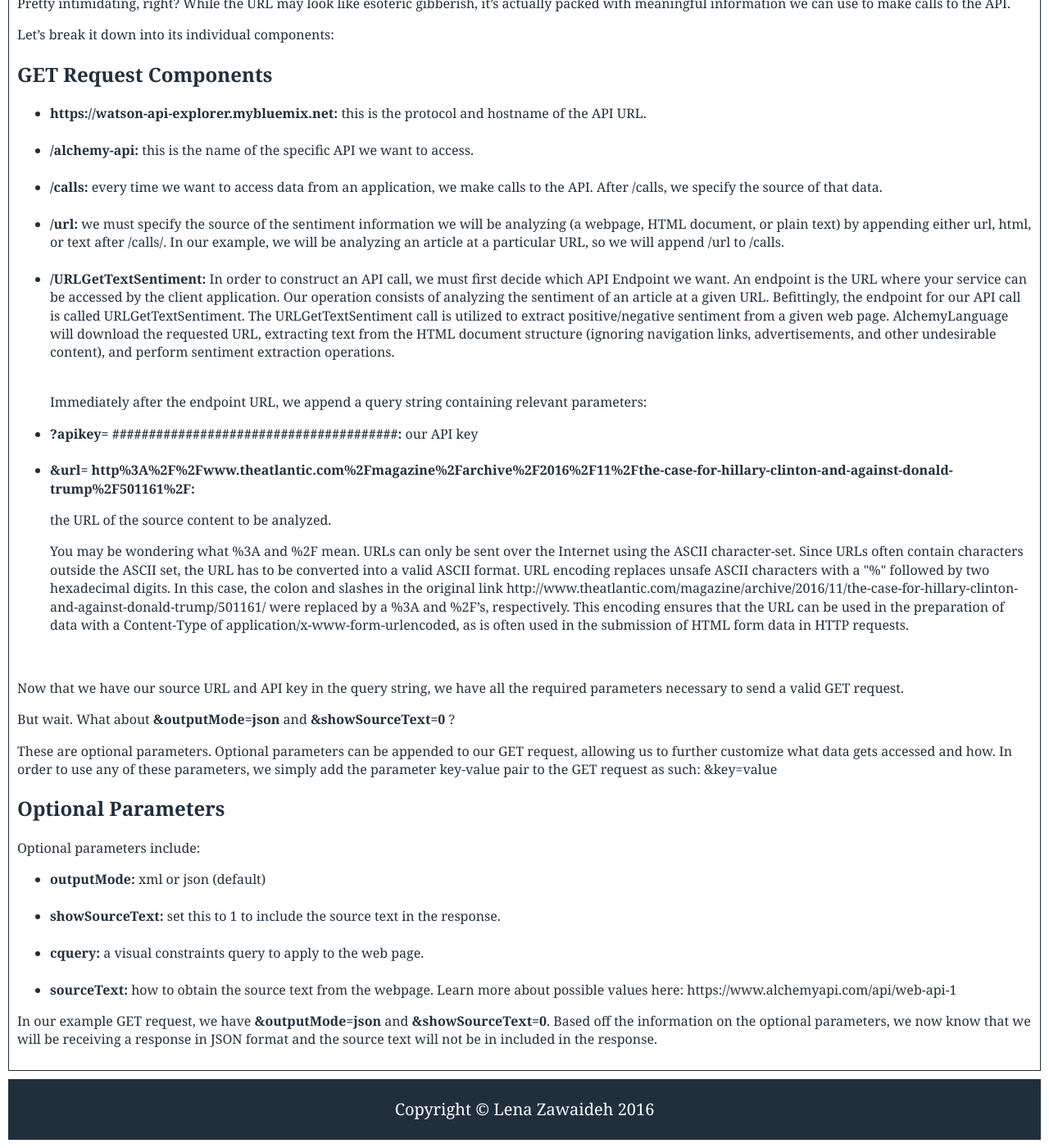
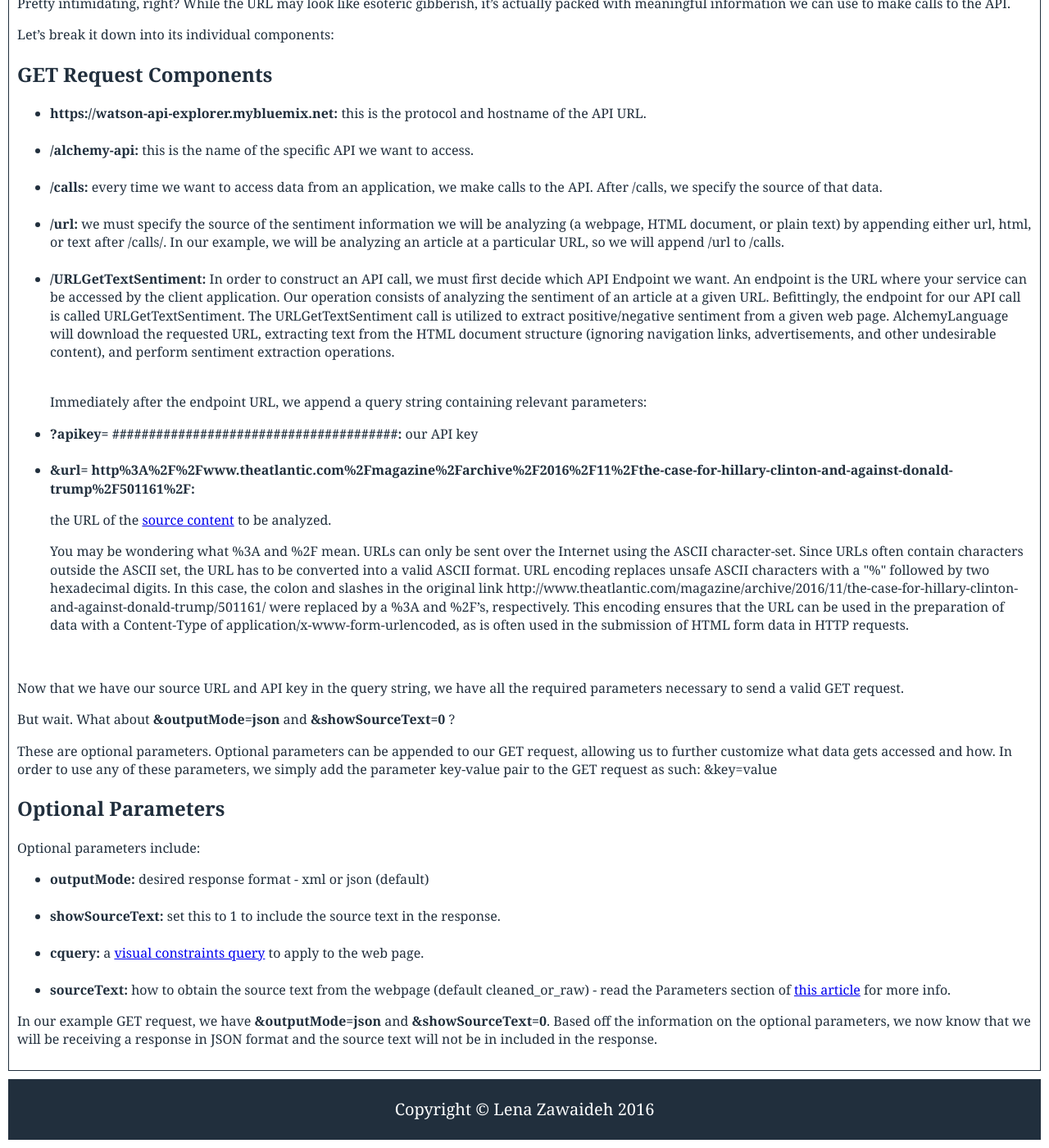
Before and after one commit to lenaz/How-To-Guide, a Jekyll site: the page built from request.html, in a window 1280 px wide and 1400 px high, scrolled down 551 px. Shown: the whole window at 82% size. Built offline with Jekyll 4.4.1, drawn with Linux system fonts in a browser that asks for light colours; Markdown is read by kramdown in place of the engine named in the settings.

Commit message:
Update request.html

```diff
--- a/request.html
+++ b/request.html
@@ -41,7 +41,7 @@ layout: default
 <li><strong>?apikey= #######################################:</strong> our API key</li>
 <br>
 <li><strong>&amp;url= http%3A%2F%2Fwww.theatlantic.com%2Fmagazine%2Farchive%2F2016%2F11%2Fthe-case-for-hillary-clinton-and-against-donald-trump%2F501161%2F:</strong>
-  <p>the URL of the source content to be analyzed.</p>
+  <p>the URL of the <a href="http://www.theatlantic.com/magazine/archive/2016/11/the-case-for-hillary-clinton-and-against-donald-trump/501161/">source content</a> to be analyzed.</p>
 
 <p>You may be wondering what %3A and %2F mean. URLs can only be sent over the Internet using the ASCII character-set. Since URLs often contain characters outside the ASCII set, the URL has to be converted into a valid ASCII format. URL encoding replaces unsafe ASCII characters with a "%" followed by two hexadecimal digits. In this case, the colon and slashes in the original link http://www.theatlantic.com/magazine/archive/2016/11/the-case-for-hillary-clinton-and-against-donald-trump/501161/ were replaced by a %3A and %2F’s, respectively. This encoding ensures that the URL can be used in the preparation of data with a Content-Type of application/x-www-form-urlencoded, as is often used in the submission of HTML form data in HTTP requests.</p>
 </li>
@@ -59,13 +59,13 @@ layout: default
 
 <ul>
 
-  <li><strong>outputMode:</strong> xml or json (default)</li>
+  <li><strong>outputMode:</strong> desired response format - xml or json (default)</li>
 <br>
   <li><strong>showSourceText:</strong> set this to 1 to include the source text in the response.</li>
 <br>
-  <li><strong>cquery:</strong> a visual constraints query to apply to the web page.</li>
+  <li><strong>cquery:</strong> a <a href="http://www.ibm.com/watson/developercloud/doc/alchemylanguage/visual_constraints.shtml">visual constraints query</a> to apply to the web page.</li>
 <br>
-  <li><strong>sourceText:</strong> how to obtain the source text from the webpage. Learn more about possible values here: https://www.alchemyapi.com/api/web-api-1</li>
+  <li><strong>sourceText:</strong> how to obtain the source text from the webpage (default cleaned_or_raw) - read the Parameters section of <a href="https://www.alchemyapi.com/api/web-api-1">this article</a> for more info.</li>
 
 </ul>
 
```
